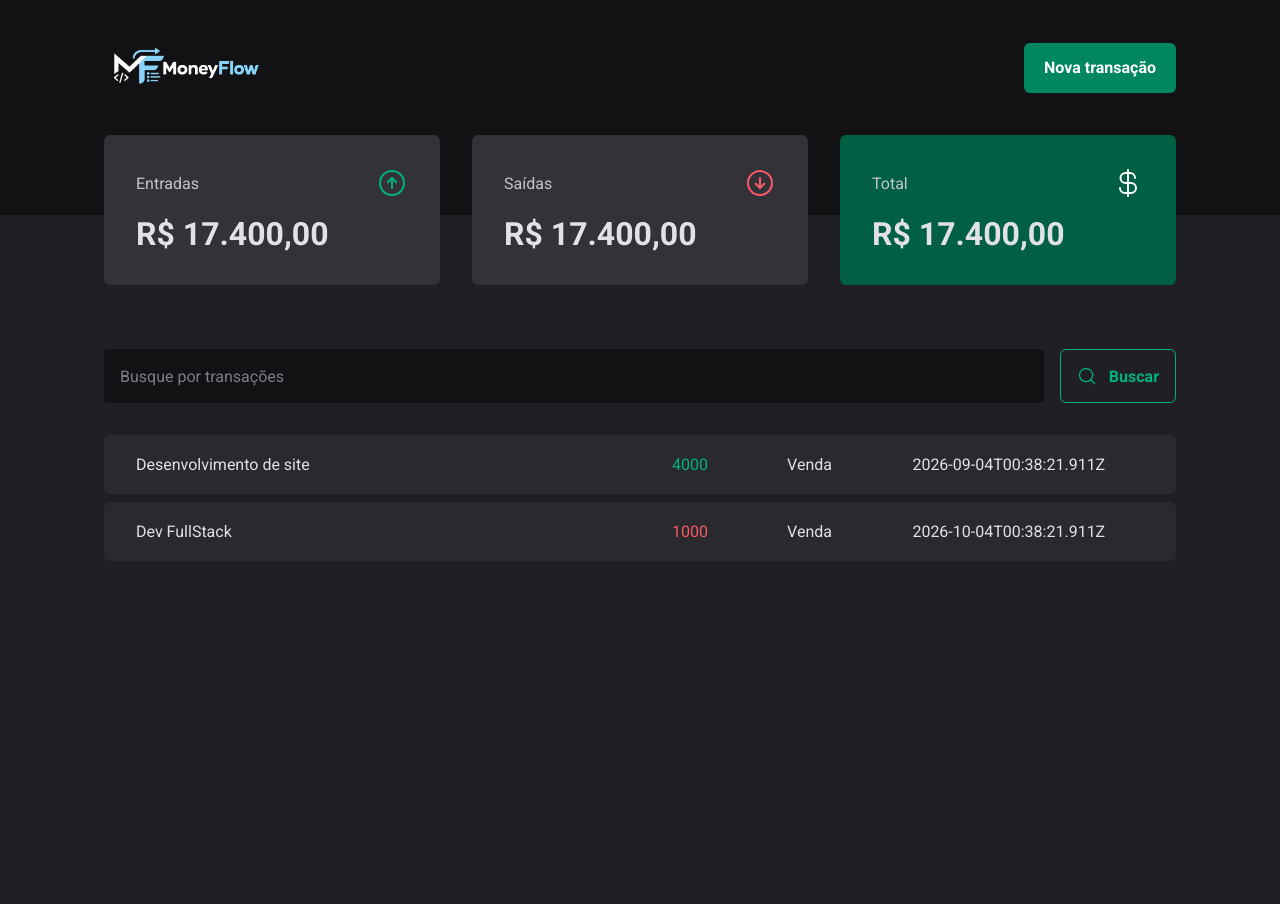
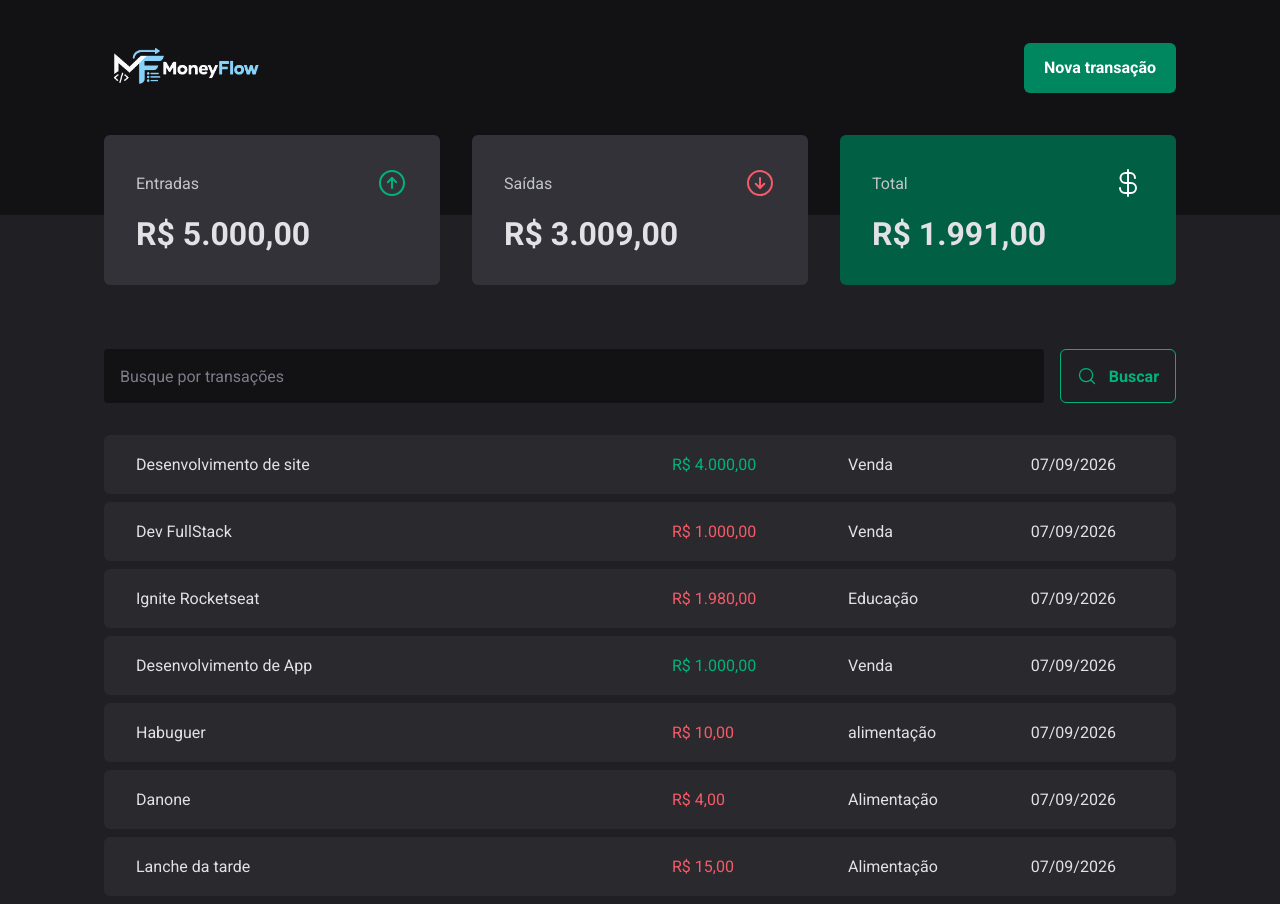
Before and after one commit to MDM04/MoneyFlow, a React (Vite) app: page / in a window 1280 px wide. Before the commit the page ends 800 px from the top, so only its background shows below. Built offline with nearby package versions, Linux system fonts and the light colour scheme; data requests are answered from the project's data file.

Commit message:
feat: add lib and utils folders and update application components

```diff
--- a/server.json
+++ b/server.json
@@ -1,20 +1,61 @@
 {
   "transactions": [
     {
-            "id": 1,
+      "id": "1",
       "description": "Desenvolvimento de site",
       "type": "income",
       "category": "Venda",
       "price": 4000,
-            "createdAt": "2026-09-04T00:38:21.911Z"
+      "createdAt": "2026-09-07T00:38:21.911Z"
     },
     {
-            "id": 2,
+      "id": "2",
       "description": "Dev FullStack",
       "type": "outcome",
       "category": "Venda",
       "price": 1000,
-            "createdAt": "2026-10-04T00:38:21.911Z"
+      "createdAt": "2026-09-07T00:38:21.911Z"
+    },
+    {
+      "id": "3",
+      "description": "Ignite Rocketseat",
+      "type": "outcome",
+      "category": "Educação",
+      "price": 1980,
+      "createdAt": "2026-09-07T19:24:44.505Z"
+    },
+    {
+      "description": "Desenvolvimento de App ",
+      "price": 1000,
+      "category": "Venda",
+      "type": "income",
+      "createdAt": "2026-09-07T23:14:48.129Z",
+      "id": "6ZUaBt8Iw4s"
+    },
+    {
+      "description": "Habuguer",
+      "price": 10,
+      "category": "alimentação",
+      "type": "outcome",
+      "createdAt": "2026-09-07T23:33:02.146Z",
+      "id": "ty5stPL4cDE"
+    },
+    {
+      "description": "Danone",
+      "price": 4,
+      "category": "Alimentação",
+      "type": "outcome",
+      "createdAt": "2026-09-07T23:39:56.914Z",
+      "id": "Elhup1B63Mk"
+    },
+    {
+      "description": "Lanche da tarde",
+      "price": 15,
+      "category": "Alimentação",
+      "type": "outcome",
+      "createdAt": "2026-09-07T23:42:21.015Z",
+      "id": "LJelgmz6LfA"
     }
-    ]
+  ],
+  "$schema": "./node_modules/json-server/schema.json"
 }
--- a/src/App.tsx
+++ b/src/App.tsx
@@ -2,15 +2,15 @@ import { ThemeProvider } from "styled-components";
 import { defaultTheme } from "./styles/themes/default";
 import { GlobalStyle } from "./styles/global";
 import { Transactions } from "./pages/Transactions";
-import { TransactionProvider } from "./contexts/TransactionsContext";
+import { TransactionsProvider } from "./contexts/TransactionsContext";
 
 export function App() {
   return (
     <ThemeProvider theme={defaultTheme}>
       <GlobalStyle/>
-        <TransactionProvider>
+        <TransactionsProvider>
           <Transactions/>
-        </TransactionProvider>
+        </TransactionsProvider>
     </ThemeProvider>
   )
 }
--- a/src/components/NewTranactionModal.tsx
+++ b/src/components/NewTranactionModal.tsx
@@ -1,7 +1,13 @@
+import { zodResolver } from "@hookform/resolvers/zod";
 import * as Dialog from "@radix-ui/react-dialog"
 import * as RadioGroup from '@radix-ui/react-radio-group';
 import { ArrowCircleDown, ArrowCircleUp, X } from "phosphor-react"
+import { Controller, useForm } from "react-hook-form";
 import styled from "styled-components"
+import * as z from 'zod'
+import { useContext } from "react";
+import { TransactionsContext } from "../contexts/TransactionsContext";
+
 
 
 const Overlay = styled(Dialog.Overlay)`
@@ -50,8 +56,12 @@ form {
         margin-top: 1.5rem;
 
         cursor: pointer;
+        &:disabled {
+            opacity: 0.6;
+            cursor: not-allowed;
+        }
 
-        &:hover {
+        &:not(:disabled):hover {
             background: ${props => props.theme["green-700"]};
             transition: background-color 0.2s;
 
@@ -115,32 +125,98 @@ svg {
 
 `
 
+const newTransactionFormSchema = z.object({
+    description: z.string(),
+    price: z.number(),
+    category: z.string(),
+    type: z.enum(['income', 'outcome']),
+});
+
+type NewTransactionFormInputs = z.infer<typeof newTransactionFormSchema>;
+
+
 export function NewTransactionModal() {
+    const { createTransaction } = useContext(TransactionsContext);
+    const {
+        control,
+        register,
+        handleSubmit,
+        formState: { isSubmitting },
+        reset
+    } = useForm<NewTransactionFormInputs>({
+        resolver: zodResolver(newTransactionFormSchema),
+        defaultValues: {
+            type: 'income'
+        }
+    })
+
+    async function handleCreateNewTransaction(data: NewTransactionFormInputs) {
+        const { description, price, category, type } = data;
+
+        await createTransaction({
+            description,
+            price,
+            category,
+            type,
+        });
+
+        reset()
+    }
+
     return (
         <Dialog.Portal>
             <Overlay />
+
             <Content>
                 <Dialog.Title>Nova Transação</Dialog.Title>
+
                 <CloseButton>
                     <X size={24} />
                 </CloseButton>
-                <form action="">
-                    <input type="text" placeholder="Descrição" required />
-                    <input type="number" placeholder="Preço" required />
-                    <input type="text" placeholder="Categoria" required />
 
-                    <TransactionType>
+                <form onSubmit={handleSubmit(handleCreateNewTransaction)}>
+                    <input
+                        type="text"
+                        placeholder="Descrição"
+                        required
+                        {...register('description')}
+                    />
+                    <input
+                        type="number"
+                        placeholder="Preço"
+                        required
+                        {...register('price', { valueAsNumber: true })}
+                    />
+                    <input
+                        type="text"
+                        placeholder="Categoria"
+                        required
+                        {...register('category')}
+                    />
+                    <Controller
+                        control={control}
+                        name="type"
+                        render={({ field }) => {
+                            return (
+                                <TransactionType
+                                    onValueChange={field.onChange}
+                                    value={field.value}
+                                >
                                     <TransactionTypeButton variant="income" value="income">
                                         <ArrowCircleUp size={24} />
                                         Entrada
                                     </TransactionTypeButton>
-
                                     <TransactionTypeButton variant="outcome" value="outcome">
                                         <ArrowCircleDown size={24} />
-                            Saida
+                                        Saída
                                     </TransactionTypeButton>
                                 </TransactionType>
-                    <button type="submit">Cadastrar</button>
+                            )
+                        }}
+                    />
+                    <button type="submit" disabled={isSubmitting}>
+                        Cadastrar
+                    </button>
                 </form>
             </Content>
         </Dialog.Portal>
--- a/src/components/Summary.tsx
+++ b/src/components/Summary.tsx
@@ -1,5 +1,7 @@
 import styled from "styled-components";
 import { ArrowCircleDown, ArrowCircleUp, CurrencyDollar } from "phosphor-react"
+import { priceFormatter } from "../utils/formatter";
+import { useSummary } from "../hooks/useSummary";
 
 
 
@@ -55,6 +57,8 @@ export const SummaryCard = styled.div<SummaryCardProps>`
 
 
 export function Summary() {
+ const summary = useSummary()
+
   return (
     <SummaryContainer>
       <SummaryCard>
@@ -63,7 +67,7 @@ export function Summary() {
           <ArrowCircleUp size={32} color="#00b37e" />
         </header>
 
-                <strong>R$ 17.400,00</strong>
+        <strong>{priceFormatter.format(summary.income)}</strong>
       </SummaryCard>
 
       <SummaryCard>
@@ -72,7 +76,7 @@ export function Summary() {
           <ArrowCircleDown size={32} color="#f75a68" />
         </header>
 
-                <strong>R$ 17.400,00</strong>
+        <strong>{priceFormatter.format(summary.outcome)}</strong>
       </SummaryCard>
 
       <SummaryCard $variant="green">
@@ -81,7 +85,7 @@ export function Summary() {
           <CurrencyDollar size={32} color="#fff" />
         </header>
 
-                <strong>R$ 17.400,00</strong>
+        <strong>{priceFormatter.format(summary.total)}</strong>
       </SummaryCard>
     </SummaryContainer>
   );
--- a/src/contexts/TransactionsContext.tsx
+++ b/src/contexts/TransactionsContext.tsx
@@ -1,6 +1,7 @@
-import { createContext, useEffect, useState, type ReactNode, } from "react";
+import { createContext, type ReactNode, useEffect, useState } from 'react';
+import { api } from '../lib/axios';
 
-interface TrasactionsProps {
+interface Transaction {
     id: number;
     description: string;
     type: 'income' | 'outcome';
@@ -8,34 +9,75 @@ interface TrasactionsProps {
     category: string;
     createdAt: string;
 }
+interface CreateTransactionInput {
+    description: string;
+    price: number;
+    category: string;
+    type: 'income' | 'outcome'
+}
 
-interface TransactionsContextType {
-    transactions: TrasactionsProps[]
+interface TransactionContextType {
+    transactions: Transaction[];
+    fetchTransactions: (query?: string) => Promise<void>;
+     createTransaction: (data: CreateTransactionInput) => Promise<void>;
 }
 
 interface TransactionsProviderProps {
     children: ReactNode
 }
 
-export const TransactionsContext = createContext({} as TransactionsContextType)
 
-export function TransactionProvider({ children }: TransactionsProviderProps) {
 
-    const [transactions, setTransactions] = useState<TrasactionsProps[]>([])
-        async function loadTranactions() {
-            const response = await fetch('http://localhost:3000/transactions')
-            const data = await response.json()
+export const TransactionsContext = createContext({} as TransactionContextType);
 
-            setTransactions(data)
+export function TransactionsProvider({ children }: TransactionsProviderProps) {
+    const [transactions, setTransactions] = useState<Transaction[]>([]);
+
+    async function fetchTransactions(query?: string) {
+        const response = await api.get('transactions')
+
+        const transactions = response.data
+
+        if (query) {
+            const filteredTransactions = transactions.filter((transaction: Transaction) =>
+                transaction.description
+                    .toLowerCase()
+                    .includes(query.toLowerCase())
+            )
+
+            setTransactions(filteredTransactions)
+            return
         }
 
-        useEffect(() => {
-            loadTranactions()
-        }, [])
+        setTransactions(transactions)
+    }
+
+     async function createTransaction(data: CreateTransactionInput) {
+    const { description, price, category, type } = data;
+
+    const response = await api.post('transactions', {
+      description,
+      price,
+      category,
+      type,
+      createdAt: new Date(),
+    });
+
+    setTransactions(state => [response.data, ...state])
+  }
+
+
+    useEffect(() => {
+        fetchTransactions()
+    }, []);
 
     return (
-        <TransactionsContext.Provider value={{ transactions }}>
+        <TransactionsContext.Provider value={{
+            transactions,
+            fetchTransactions,
+             createTransaction
+        }}>
             {children}
         </TransactionsContext.Provider>
-    )
+    );
 }
--- /dev/null
+++ b/src/hooks/useSummary.ts
@@ -0,0 +1,25 @@
+import { useContext } from "react"
+import { TransactionsContext } from "../contexts/TransactionsContext"
+
+export function useSummary () {
+     const { transactions } = useContext(TransactionsContext)
+
+  const summary = transactions.reduce(
+    (acc, transaction) => {
+      if (transaction.type === 'income') {
+        acc.income += transaction.price
+        acc.total += transaction.price
+      } else {
+        acc.outcome += transaction.price
+        acc.total -= transaction.price
+      }
+
+      return acc
+    },
+    {
+      income: 0, outcome: 0, total: 0
+    }
+  )
+
+  return summary
+}
--- /dev/null
+++ b/src/lib/axios.ts
@@ -0,0 +1,5 @@
+import axios from 'axios';
+
+export const api = axios.create({
+    baseURL: 'http://localhost:3000',
+});
--- a/src/pages/Transactions.tsx
+++ b/src/pages/Transactions.tsx
@@ -2,8 +2,9 @@ import styled from "styled-components";
 import { Header } from "../components/Header";
 import { Summary } from "../components/Summary";
 import { SearchForm } from "./SearchForm";
-import { useContext} from "react";
+import { useContext } from "react";
 import { TransactionsContext } from "../contexts/TransactionsContext";
+import { dateFormatter, priceFormatter } from "../utils/formatter";
 
 const TransactionsContainer = styled.main`
   width: 100%;
@@ -45,7 +46,7 @@ const PriceHighlight = styled.span<PriceHighlightProps>`
 
 
 export function Transactions() {
-    const {transactions} = useContext(TransactionsContext)
+    const { transactions } = useContext(TransactionsContext)
 
     return (
         <div>
@@ -61,11 +62,11 @@ export function Transactions() {
                                     <td width="50%">{transaction.description}</td>
                                     <td>
                                         <PriceHighlight $variant={transaction.type}>
-                                            {transaction.price}
+                                            {priceFormatter.format(transaction.price)}
                                         </PriceHighlight>
                                     </td>
                                     <td>{transaction.category}</td>
-                                    <td>{transaction.createdAt}</td>
+                                    <td>{dateFormatter.format(new Date(transaction.createdAt))}</td>
                                 </tr>
                             )
                         })}
--- /dev/null
+++ b/src/utils/formatter.ts
@@ -0,0 +1,7 @@
+export const dateFormatter = new Intl.DateTimeFormat('pt-BR')
+
+export const priceFormatter = new Intl.NumberFormat('pt-BR', {
+    style: 'currency',
+    currency: 'BRL',
+
+});
```
Also changed, not shown: package.json (+6 -2 lines), src/pages/SearchForm.tsx (+45 -12 lines), 1 other file (tests, documents, lock files or other folders). Lines whose indentation alone changed are shown as unchanged.
